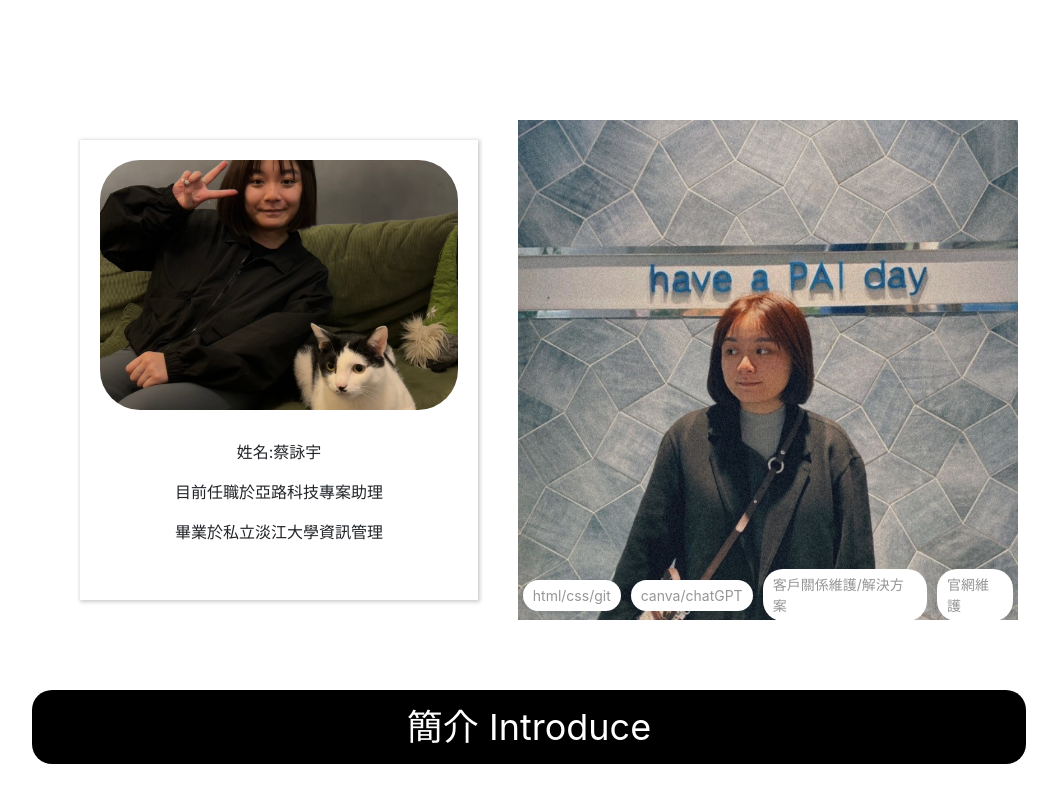
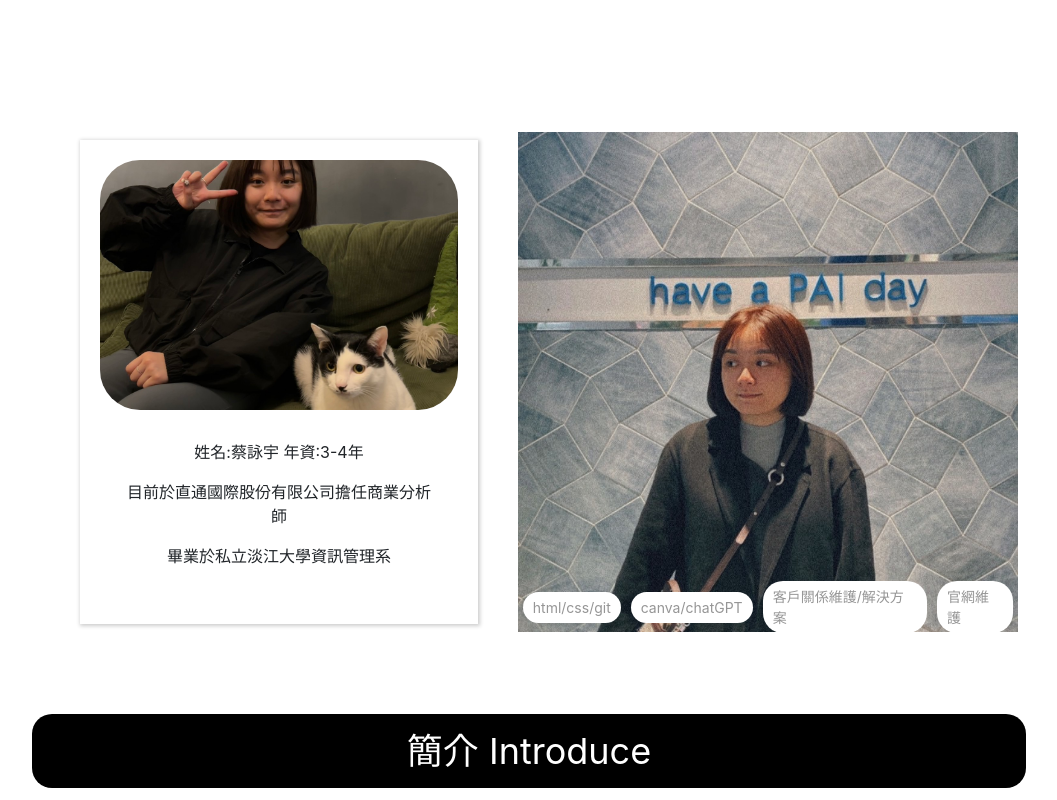
Before and after one commit to julia315/works, a plain HTML site: page index.html in a window 1280 px wide. Shown: the top 800 px of the page, without its empty margins (111-1168 px from the left). Drawn offline with nearby package versions, Linux system fonts and the light colour scheme.

Commit message:
Update index.html

```diff
--- a/index.html
+++ b/index.html
@@ -269,9 +269,9 @@
         <div class="simpicbac"></div>
         <img class="sim1img" src="https://raw.githubusercontent.com/julia315/works/main/about1.jpg" alt="">
         <div class="simpic">
-          <p>姓名:蔡詠宇</p>
-          <p>目前任職於亞路科技專案助理</p>
-          <p>畢業於私立淡江大學資訊管理</p>
+          <p>姓名:蔡詠宇 年資:3-4年</p>
+          <p>目前於直通國際股份有限公司擔任商業分析師</p>
+          <p>畢業於私立淡江大學資訊管理系</p>
         </div>
       </div>
       <div class="simimg">
```
